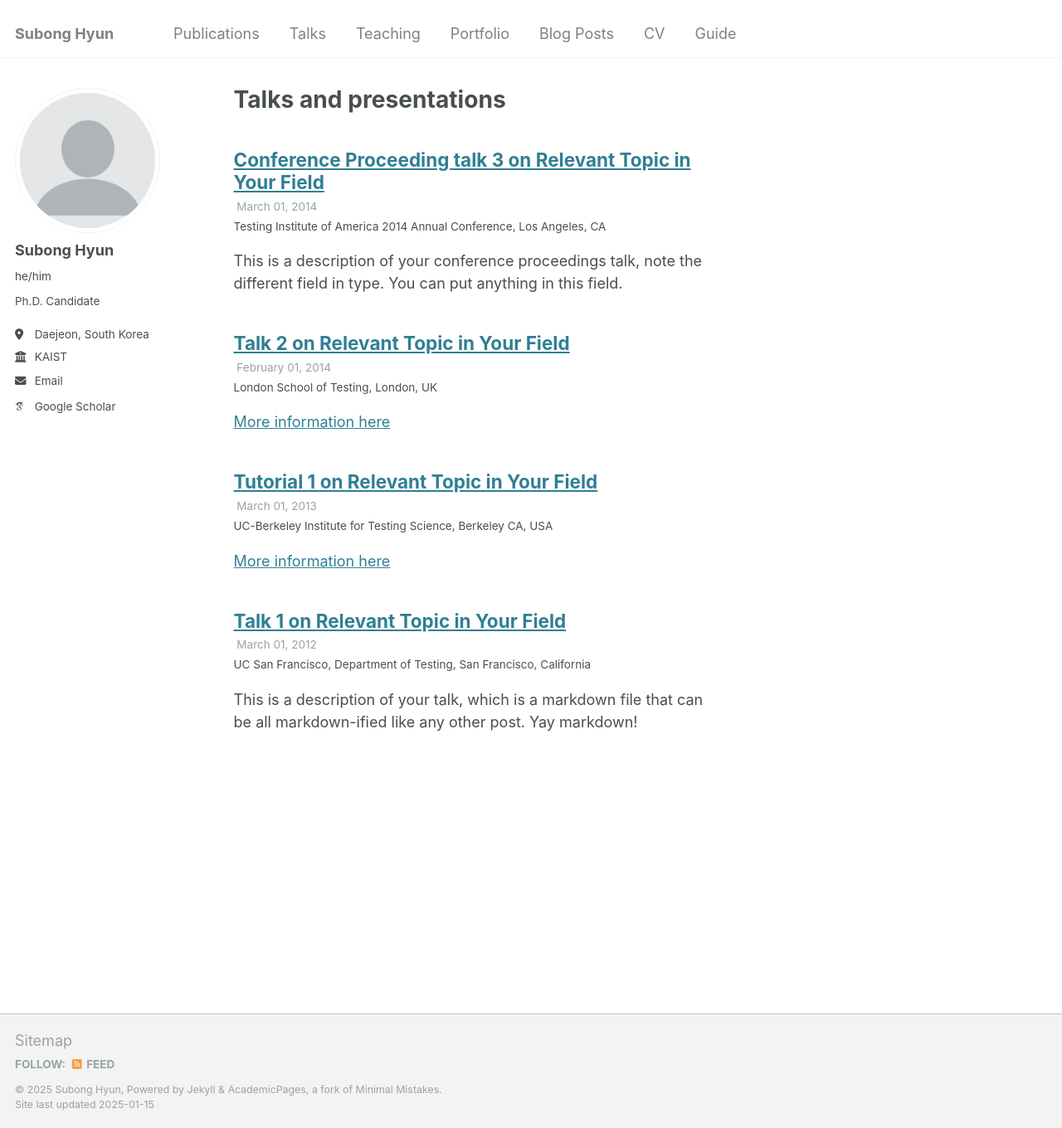
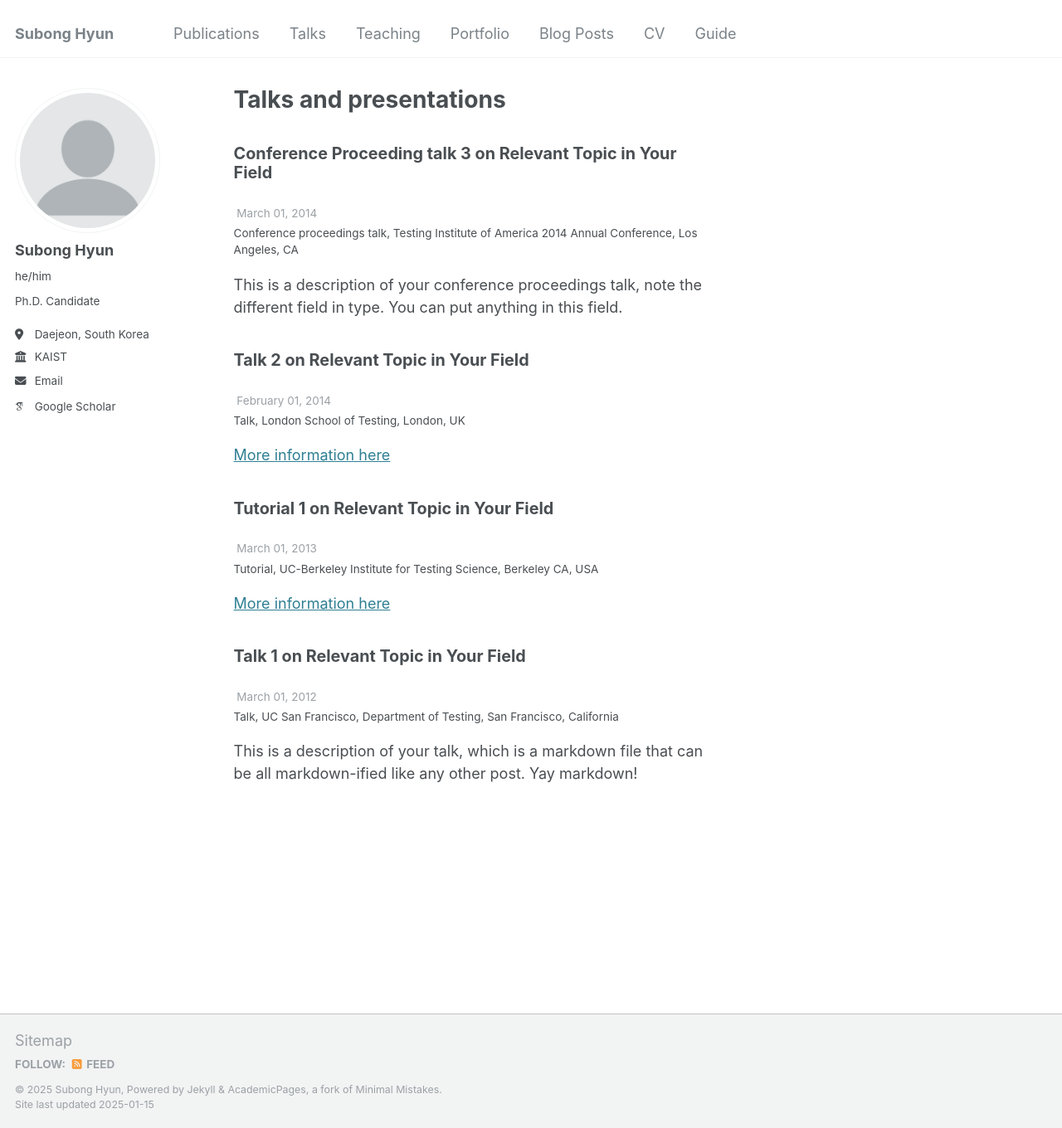
Before and after one commit to SubongHyun/subonghyun.github.io, a Jekyll site: the page built from _pages/talks.html, in a window 1280 px wide and 1360 px high. Shown: the whole window at 83% size. Built offline with Jekyll 4.4.1, drawn with Linux system fonts in a browser that asks for light colours; some web fonts are replaced.

Commit message:
Update archive-single-talk.html

```diff
--- a/_includes/archive-single-talk.html
+++ b/_includes/archive-single-talk.html
@@ -25,20 +25,23 @@
           alt="">
       </div>
     {% endif %}
-    <h2 class="archive__item-title" itemprop="headline">
+    <h2 class="archive__item-title" itemprop="headline", style="font-size: 1.1em">
       {% if post.link %}
         <a href="{{ post.link }}">{{ title }}</a> <a href="{{ base_path }}{{ post.url }}" rel="permalink"><i class="fa fa-link" aria-hidden="true" title="permalink"></i><span class="sr-only">Permalink</span></a>
       {% else %}
-        <a href="{{ base_path }}{{ post.url }}" rel="permalink">{{ title }}</a>
+        <p>{{ title }}</p>
       {% endif %}
     </h2>
     {% if post.read_time %}
       <p class="page__meta"><i class="fa fa-clock-o" aria-hidden="true"></i> {% include read-time.html %}</p>
     {% endif %}
+
+    {% if post.authors %}
+      <p style="font-size: smaller"> {{ post.authors | markdownify | remove: '<p>' | remove: '</p>'}} </p>
+    {% endif %}
+
     {% if post.date %}<p class="page__meta"><i class="fa fa-clock-o" aria-hidden="true"></i> {{ post.date | date: '%B %d, %Y' }}</p>{% endif %}
-
-    {% if post.venue %}<p class="archive__item-excerpt" itemprop="description">{{ post.venue }},  {{ post.location }} {% endif %}
-
+    {% if post.venue %}<p class="archive__item-excerpt" itemprop="description">{{post.type}}, {{ post.venue }},  {{post.location}} </p>{% endif %}
     {% if post.excerpt %}<p class="archive__item-excerpt" itemprop="description">{{ post.excerpt | markdownify }}</p>{% endif %}
   </article>
 </div>
```
